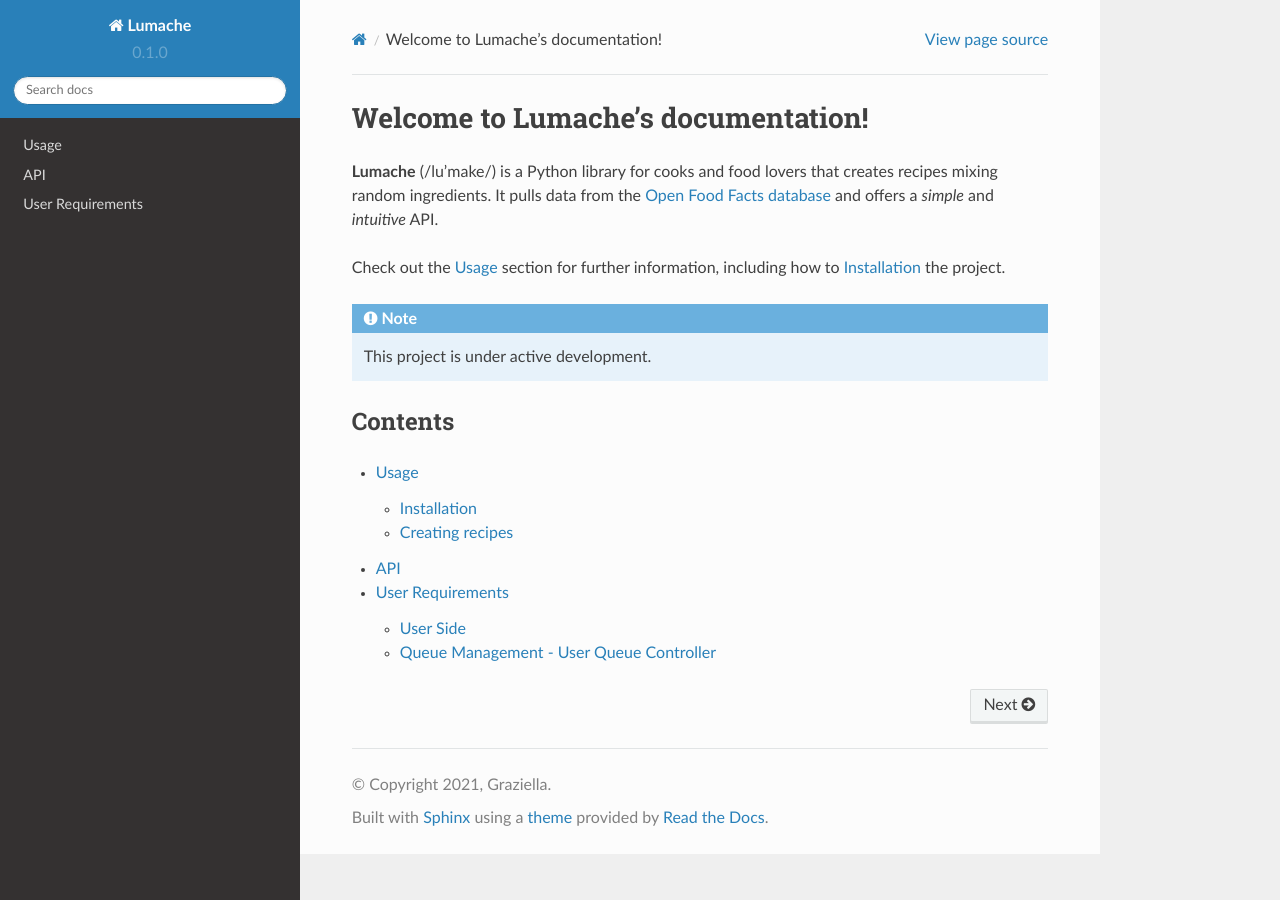
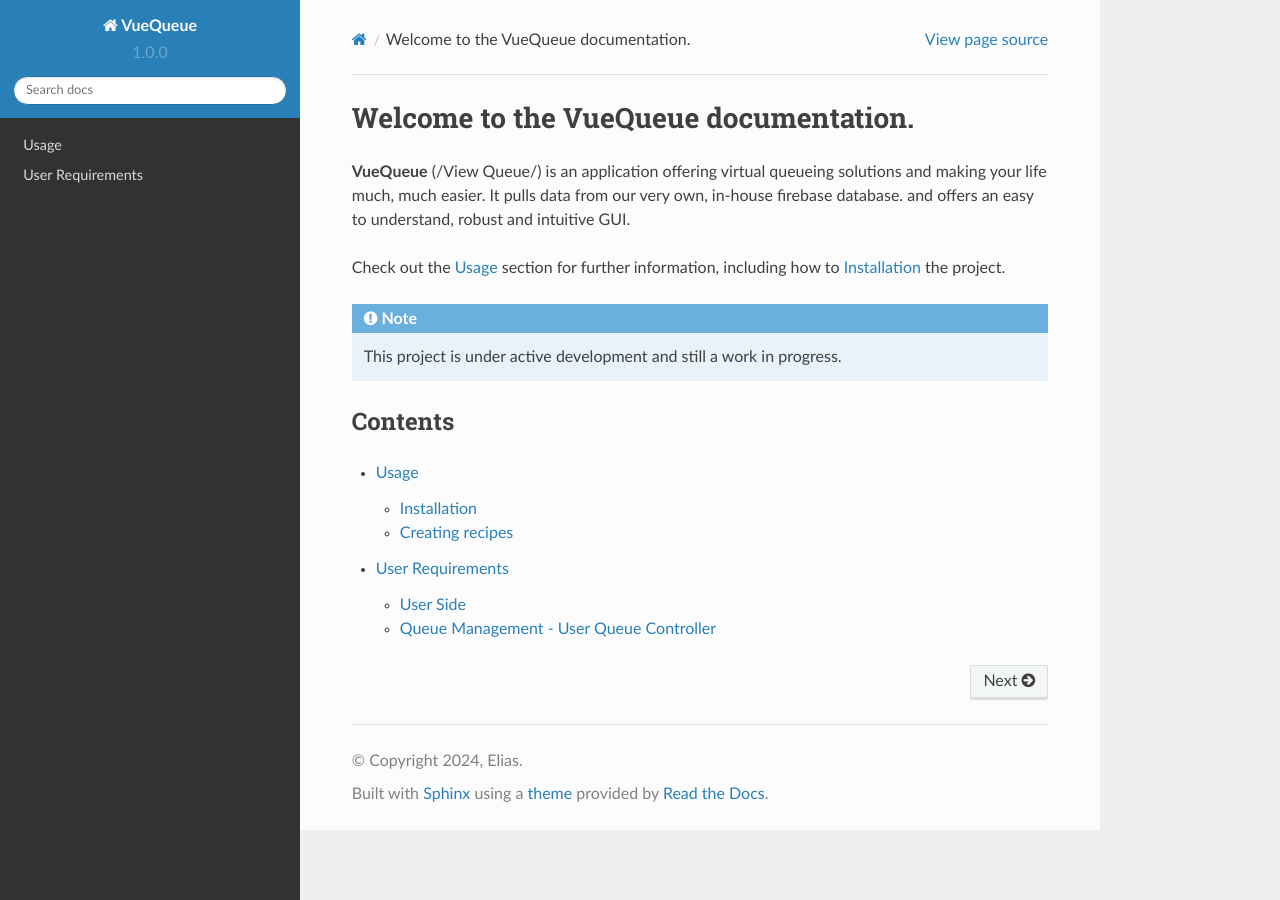
Before and after one commit to SofEng-Coursework/Documentation, a Sphinx documentation site: the page built from docs/source/index.rst, in a window 1280 px wide. Built offline with Sphinx 7.4.7 and the Read the Docs theme 2.0.0, drawn with Linux system fonts in a browser that asks for light colours.

Commit message:
Documentation update

```diff
--- a/lumache.py
+++ b/VueQueue.py
@@ -1,8 +1,8 @@
 """
-Lumache - Python library for cooks and food lovers.
+VueQueue - Virtual queueing application that makes your life easier.
 """
 
-__version__ = "0.1.0"
+__version__ = "1.0.0"
 
 
 class InvalidKindError(Exception):
--- a/docs/source/api.rst
+++ /dev/null
@@ -1,7 +0,0 @@
-API
-===
-
-.. autosummary::
-   :toctree: generated
-
-   lumache
--- a/docs/source/conf.py
+++ b/docs/source/conf.py
@@ -2,12 +2,12 @@
 
 # -- Project information
 
-project = 'Lumache'
-copyright = '2021, Graziella'
-author = 'Graziella'
+project = 'VueQueue'
+copyright = '2024, Elias'
+author = 'Elias'
 
-release = '0.1'
-version = '0.1.0'
+release = '1.o'
+version = '1.0.0'
 
 # -- General configuration
 
--- a/docs/source/index.rst
+++ b/docs/source/index.rst
@@ -1,17 +1,17 @@
-Welcome to Lumache's documentation!
+Welcome to the VueQueue documentation.
 ===================================
 
-**Lumache** (/lu'make/) is a Python library for cooks and food lovers
-that creates recipes mixing random ingredients.
-It pulls data from the `Open Food Facts database <https://world.openfoodfacts.org/>`_
-and offers a *simple* and *intuitive* API.
+**VueQueue** (/View Queue/) is an application offering virtual queueing solutions and
+making your life much, much easier.
+It pulls data from our very own, in-house firebase database.
+and offers an easy to understand, robust and intuitive GUI.
 
 Check out the :doc:`usage` section for further information, including
 how to :ref:`installation` the project.
 
 .. note::
 
-   This project is under active development.
+   This project is under active development and still a work in progress.
 
 Contents
 --------
@@ -19,5 +19,4 @@
 .. toctree::
 
    usage
-   api
    userrequirements
```
Also changed, not shown: README.rst (+1 -9 lines).
